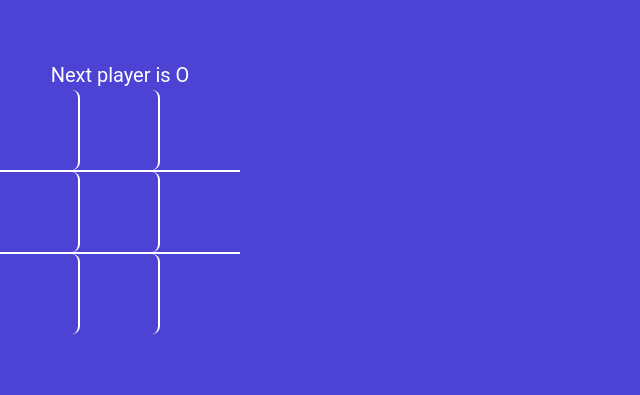
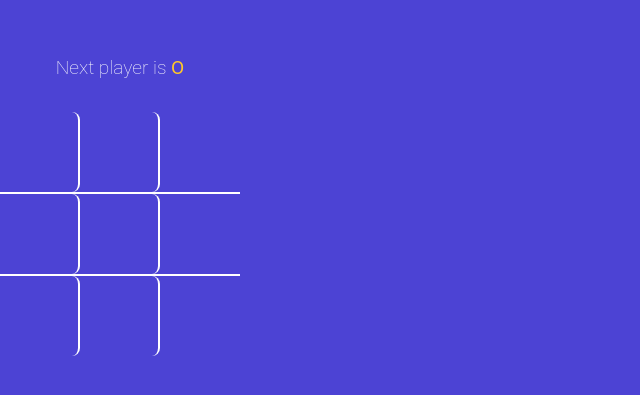
Before and after one commit to vloejoe/tictactoe, a React (Vite) app: page / in a window 1280 px wide. Shown: the part 203-598 px from the top of the page, without its empty margins (0-640 px from the left). Built offline with nearby package versions, Linux system fonts and the light colour scheme; the HTML template or start-up script is replaced by a standard one.

Commit message:
logic : tied ; apply conditionnal style for players

```diff
--- a/src/component/StatusMessage.jsx
+++ b/src/component/StatusMessage.jsx
@@ -4,18 +4,30 @@
 
   const renderStatusMessage = () => {
     if (winner) {
-      return <div>Winner is {winner}</div>;
+      return <>Winner is {winner}</>;
     }
     if (!winner && noMovesLeft) {
-      return <div>O and X tied</div>;
+      return (
+        <>
+          <span className="text-orange">O</span> and
+          <span className="text-green"> X</span> tied
+        </>
+      );
     }
     if (!winner && !noMovesLeft) {
-      return <div>Next player is {nextPlayer}</div>;
+      return (
+        <>
+          Next player is{' '}
+          <span className={isXnext ? 'text-green' : 'text-orange'}>
+            {nextPlayer}
+          </span>
+        </>
+      );
     }
     return null;
   };
 
-  return <div>{renderStatusMessage()}</div>;
+  return <h2 className="status-message">{renderStatusMessage()}</h2>;
 };
 
 export default StatusMessage;
```
